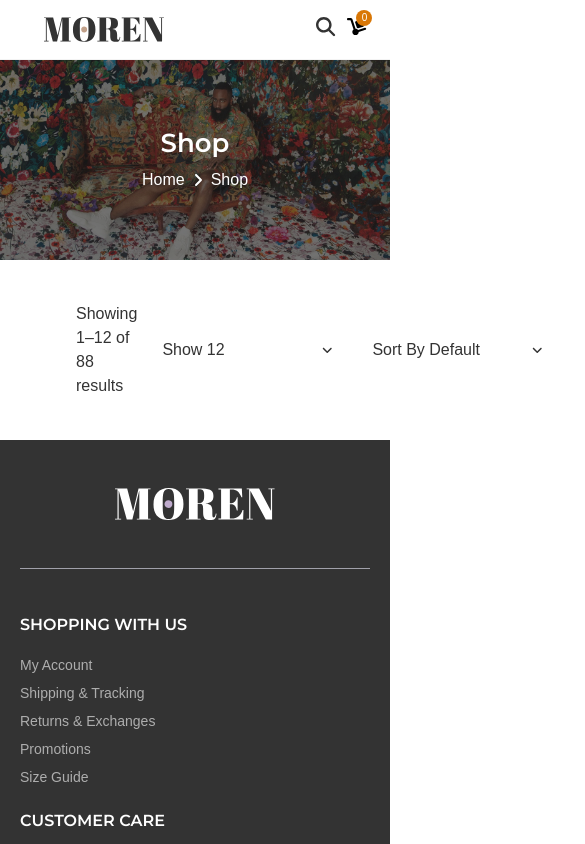
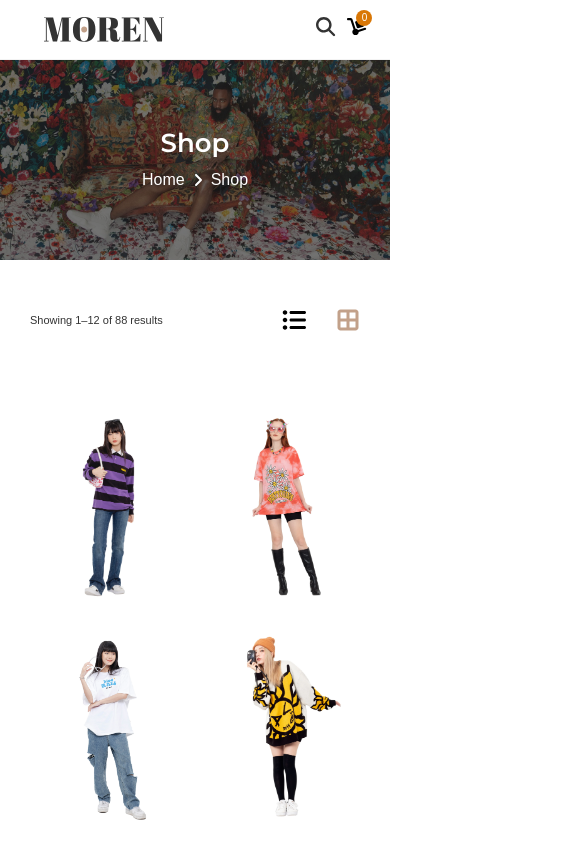
Before and after one commit to ltghuy/moren-ecommerce, a Next.js app: page /shop in a window 390 px wide. Shown: the top 844 px of the page, 585 px wide, since content can reach past the window. Built offline with nearby package versions, Linux system fonts and the light colour scheme.

Commit message:
Add product list

```diff
--- a/components/Item/index.tsx
+++ b/components/Item/index.tsx
@@ -20,10 +20,10 @@ interface ItemProps {
   showText?: boolean
 }
 
-const Item : React.FC<ItemProps> = ({ data, showText = true }) => {
+const Item: React.FC<ItemProps> = ({ data, showText = true }) => {
   const dispatch = useDispatch()
-  const addItem = (data: {id: Number, imageUrl: string, name: string, price: Number}) => {
-    dispatch(addToCart({data}))
+  const addItem = (data: { id: Number, imageUrl: string, name: string, price: Number }) => {
+    dispatch(addToCart({ data }))
     dispatch(handleShowCart(true))
   }
 
@@ -34,13 +34,13 @@ const Item : React.FC<ItemProps> = ({ data, showText = true }) => {
           <LazyLoadImage
             alt='product image'
             src={data.imageUrl}
-            effect='blur'/>
+            effect='blur' />
           <div className='absolute inset-0 bg-overlay hidden items-center justify-center group-hover:flex'>
             <button className='w-11 h-11 bg-white text-black hover:text-white hover:bg-primary mx-1 transition hidden lg:block'>
-              <FontAwesomeIcon icon={faEye} size='xs'/>
+              <FontAwesomeIcon icon={faEye} size='xs' />
             </button>
             <button className='w-11 h-11 bg-white text-black hover:text-white hover:bg-primary mx-1 transition'>
-              <FontAwesomeIcon icon={faDownLeftAndUpRightToCenter} size='xs'/>
+              <FontAwesomeIcon icon={faDownLeftAndUpRightToCenter} size='xs' />
             </button>
           </div>
         </a>
@@ -48,7 +48,7 @@ const Item : React.FC<ItemProps> = ({ data, showText = true }) => {
       {
         showText &&
         <div className={styles.item__desc}>
-          <div>
+          <div className='pt-3'>
             <Link href={`/product/${data.id}`}>
               <a className='montserrat text-sm lg:text-lg font-semibold hover:text-primary uppercase'>
                 {data.name}
@@ -56,12 +56,12 @@ const Item : React.FC<ItemProps> = ({ data, showText = true }) => {
             </Link>
             <p className='text-primary'>{`£${data.price}`}</p>
           </div>
-          <div className='text-primary text-2xl lg:text-xl'>
-            <FontAwesomeIcon icon={faHeart} className='cursor-pointer hover:text-black'/>
+          <div className='text-primary text-2xl lg:text-xl flex ml-3'>
+            <FontAwesomeIcon icon={faHeart} className='cursor-pointer hover:text-black' />
             <FontAwesomeIcon
               icon={faSquarePlus}
               className='cursor-pointer hover:text-black ml-3'
-              onClick={() => addItem(data)}/>
+              onClick={() => addItem(data)} />
           </div>
         </div>
       }
--- a/components/Item/item.module.scss
+++ b/components/Item/item.module.scss
@@ -1,23 +1,28 @@
 .item {
   display: flex;
   flex-direction: column;
+
   &__image {
     cursor: pointer;
     flex: 1;
     position: relative;
+
     img {
       width: 100%;
       height: 100%;
       object-fit: cover;
     }
+
     button {
       animation: slideUp 0.5s ease-in-out;
+
       &:last-child {
         animation-delay: 100ms;
       }
     }
 
   }
+
   &__desc {
     height: 80px;
     flex-shrink: 0;
@@ -31,6 +36,7 @@
   from {
     transform: translateY(1.5rem);
   }
+
   to {
     transform: translateY(0);
   }
--- a/components/Select/index.tsx
+++ b/components/Select/index.tsx
@@ -2,12 +2,12 @@ import React, { useState } from 'react'
 import { FontAwesomeIcon } from '@fortawesome/react-fontawesome'
 import { faAngleDown } from '@fortawesome/free-solid-svg-icons'
 import styles from './select.module.scss'
-import { spawn } from 'child_process'
 
 interface SelectProps {
-  options: { id: number, text: string, value: string, icon?: React.ReactNode }[]
+  options: { id: number, text: string, value: string, icon?: React.ReactNode }[],
+  classStyles?: string
 }
-const Select: React.FC<SelectProps> = ({ options }) => {
+const Select: React.FC<SelectProps> = ({ options, classStyles }) => {
   const [selected, setSelected] = useState<any>(options[0])
   const [showOptions, setShowOptions] = useState<boolean>(false)
 
@@ -25,7 +25,7 @@ const Select: React.FC<SelectProps> = ({ options }) => {
   }
 
   return (
-    <div className={styles.select} onMouseEnter={handleFocus} onMouseLeave={handleBlur}>
+    <div className={`${styles.select} ${classStyles}`} onMouseEnter={handleFocus} onMouseLeave={handleBlur}>
       <div className={`${styles.select__btn} ${showOptions && styles.focus}`}>
         <p>
           {selected.text}
--- a/components/Select/select.module.scss
+++ b/components/Select/select.module.scss
@@ -50,4 +50,7 @@
     }
   }
 
+  @media screen and (max-width: 768px) {
+    min-width: unset;
+  }
 }
--- a/containers/ShopPage/index.tsx
+++ b/containers/ShopPage/index.tsx
@@ -1,5 +1,6 @@
 import React, { useState } from 'react'
 import Link from 'next/link'
+import { useSelector } from 'react-redux'
 import { FontAwesomeIcon } from '@fortawesome/react-fontawesome'
 import { faMagnifyingGlass, faCheck, faArrowDownLong, faArrowUpLong } from '@fortawesome/free-solid-svg-icons'
 import { SideBarCategory, SideBarColors, SidebarBrands, SidebarInstagram } from '../../ultils/sidebarItems'
@@ -8,12 +9,21 @@ import ListIcon from '../../public/list-ul-solid.svg'
 import Thumnail from '../../components/Thumnail'
 import Dropdown from '../../components/Dropdown'
 import Select from '../../components/Select'
+import Item from '../../components/Item'
 import styles from './shop.module.scss'
+
+interface ProductProps {
+  id: number,
+  imageUrl: string,
+  name: string,
+  price: number
+}
 
 const ShopPage = () => {
   const [sizeQuery, setSizeQuery] = useState<string[]>([])
   const [brandQuery, setBrandQuery] = useState<string[]>([])
   const [layout, setLayout] = useState<string>('grip')
+  const productList: ProductProps[] = useSelector((state: any) => state.cart.productList)
 
   const pagingSelection = [
     { id: 1, text: 'Show 12', value: '12' },
@@ -150,8 +160,8 @@ const ShopPage = () => {
           <div className={styles.header}>
             <p className={styles.showing}>Showing 1–12 of 88 results</p>
             <div className={styles.controls}>
-              <Select options={pagingSelection} />
-              <Select options={sortSelection} />
+              <Select options={pagingSelection} classStyles='hidden md:block' />
+              <Select options={sortSelection} classStyles='hidden md:block' />
               <ListIcon
                 className={`${styles.list_icon} ${layout === 'list' && styles.active}`}
                 onClick={() => handleLayout('list')} />
@@ -160,6 +170,17 @@ const ShopPage = () => {
                 onClick={() => handleLayout('grip')} />
             </div>
           </div>
+          <div className={styles.products}>
+            {
+              productList.map((item) =>
+                <Item
+                  data={item}
+                  showText={false}
+                  key={item.id}
+                />
+              )
+            }
+          </div>
         </section>
       </main>
     </div>
--- a/containers/ShopPage/shop.module.scss
+++ b/containers/ShopPage/shop.module.scss
@@ -157,6 +157,8 @@
 
   .main {
     flex: 1;
+    display: flex;
+    flex-direction: column;
 
     .header {
       width: 100%;
@@ -164,6 +166,7 @@
       display: flex;
       align-items: center;
       justify-content: space-between;
+      flex-shrink: 0;
 
       .showing {
         line-height: 24px;
@@ -186,6 +189,20 @@
         }
       }
     }
+
+    .products {
+      flex: 1;
+      width: 100%;
+      padding-top: 60px;
+      display: grid;
+      grid-template-columns: repeat(3, minmax(0, 1fr));
+      gap: 3rem;
+
+      @media screen and (max-width: 768px) {
+        grid-template-columns: repeat(2, minmax(0, 1fr));
+        gap: 1rem;
+      }
+    }
   }
 
   @media screen and (max-width: 1024px) {
@@ -193,4 +210,18 @@
       display: none;
     }
   }
+
+  @media screen and (max-width: 768px) {
+    .wrapper {
+      padding-top: 30px;
+      padding-left: 30px;
+      padding-right: 30px;
+    }
+
+    .main {
+      .header {
+        font-size: 11px;
+      }
+    }
+  }
 }
```
